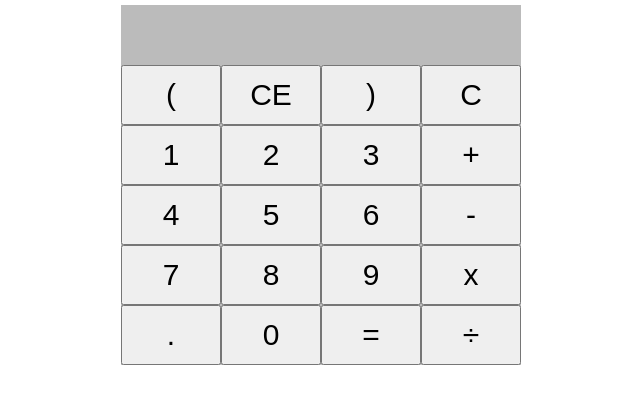
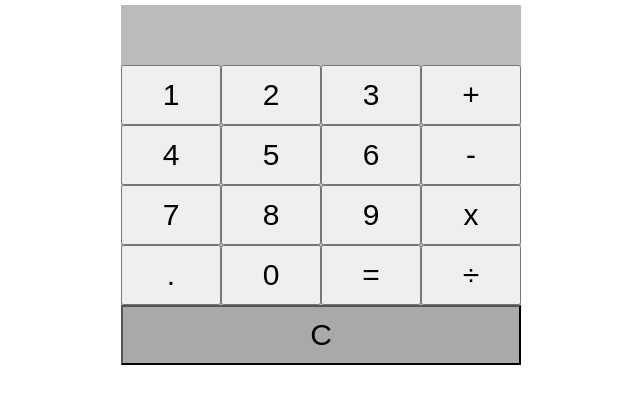
Before and after one commit to Klimchuk-prog/Calculator, a React (Create React App) app: page / in a window 1280 px wide. Shown: the top 404 px of the page, without its empty margins (319-959 px from the left). Built offline with nearby package versions, Linux system fonts and the light colour scheme.

Commit message:
change style

```diff
--- a/src/App.css
+++ b/src/App.css
@@ -25,3 +25,7 @@ button {
   height: 60px;
   font-size: 30px;
 }
+.clear {
+  background-color: #A9A9A9;
+  width: 100%;
+}
--- a/src/components/KeyPadComponent.js
+++ b/src/components/KeyPadComponent.js
@@ -5,10 +5,8 @@ class KeyPadComponent extends Component {
     render() {
         return (
             <div className="button">
-                <button name="(" onClick={e => this.props.onClick(e.target.name)}>(</button>
-                <button name="CE" onClick={e => this.props.onClick(e.target.name)}>CE</button>
-                <button name=")" onClick={e => this.props.onClick(e.target.name)}>)</button>
-                <button name="C" onClick={e => this.props.onClick(e.target.name)}>C</button><br/>
+
+
 
 
                 <button name="1" onClick={e => this.props.onClick(e.target.name)}>1</button>
@@ -32,6 +30,8 @@ class KeyPadComponent extends Component {
                 <button name="0" onClick={e => this.props.onClick(e.target.name)}>0</button>
                 <button name="=" onClick={e => this.props.onClick(e.target.name)}>=</button>
                 <button name="/" onClick={e => this.props.onClick(e.target.name)}>÷</button><br/>
+
+                <button className= "clear" name="C" onClick={e => this.props.onClick(e.target.name)}>C</button><br/>
             </div>
         );
     }
```
